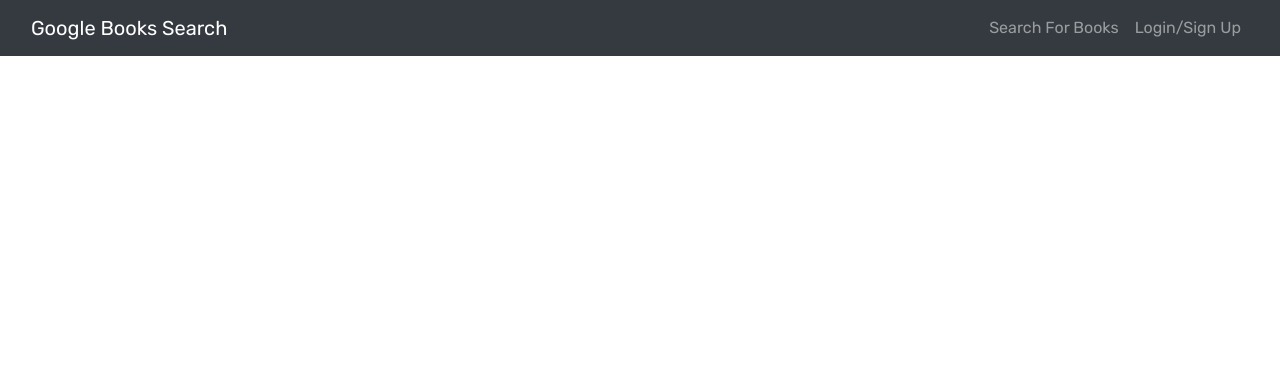
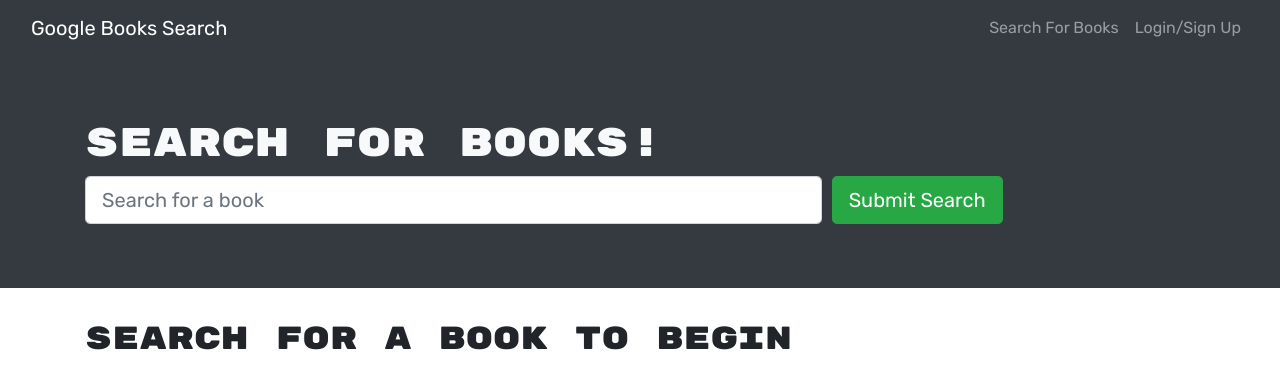
Before and after one commit to shanedinh/book-finder, a React (Create React App) app in the folder client/: page / in a window 1280 px wide. Shown: the top 388 px of the page. Built offline with nearby package versions, Linux system fonts and the light colour scheme.

Commit message:
changes for heroku

```diff
--- a/client/src/App.js
+++ b/client/src/App.js
@@ -37,8 +37,10 @@
         <>
           <Navbar />
           <Routes>
-            <Route exact path="/" component={SearchBooks} />
-            <Route exact path="/saved" component={SavedBooks} />
+            {/* <Route exact path="/" component={SearchBooks} /> */}
+            <Route exact path="/" element={<SearchBooks />} />
+            {/* <Route exact path="/saved" component={SavedBooks} /> */}
+            <Route exact path="/saved" element={<SavedBooks />} />
             <Route render={() => <h1 className="display-2">Wrong page!</h1>} />
           </Routes>
         </>
```
